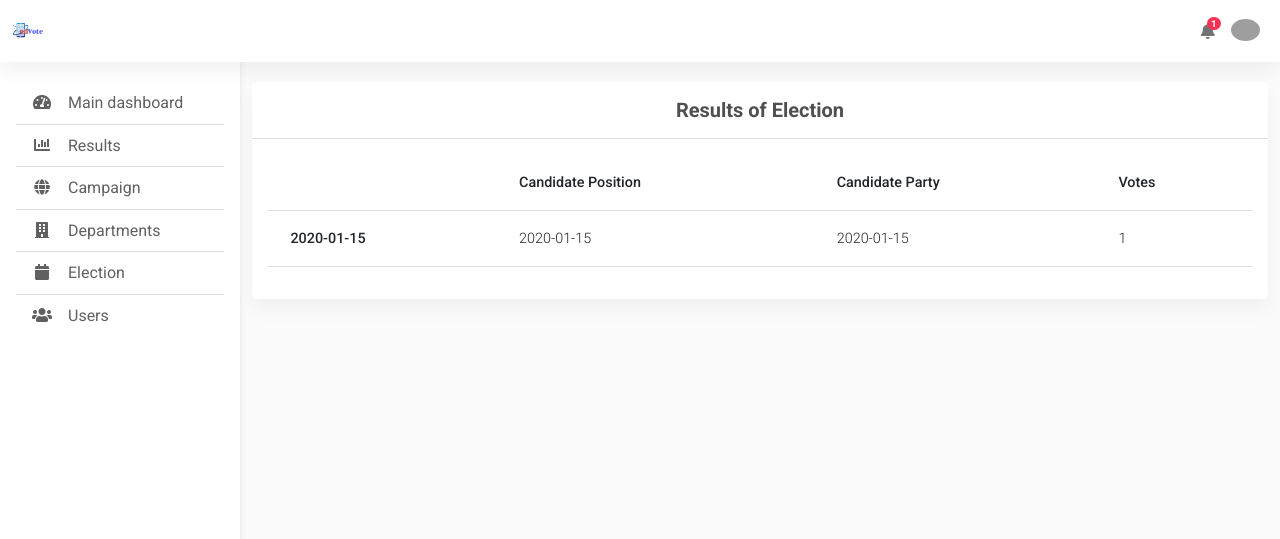
After one commit to kentkentj/edVote-Web-admin, a PHP site: page /public/School-admin/viewelectionresult?electionid=1 in a window 1280 px wide. The commit adds this page. Shown: the top 539 px of the page. Run offline with PHP 8.4, Linux system fonts and the light colour scheme; tables that the repository leaves empty hold one stand-in row (values such as "Sample post"); some libraries are stand-ins or nearby versions; grey boxes are pictures that could not be loaded.

Commit message:
election results

```diff
--- a/public/School-admin/css/style.css
+++ b/public/School-admin/css/style.css
@@ -112,3 +112,6 @@ element.style {
 .bg-linkedin {
     background-color: #0976b4!important;
 }
+
+
+/**fff*/
--- /dev/null
+++ b/public/School-admin/viewelectionresult.php
@@ -0,0 +1,71 @@
+
+<?php
+/** * Use an HTML form to edit an entry in the * users table. * */
+require "../../config.php";
+require "../../common.php";
+
+if (isset($_GET['electionid']))
+{
+    try{
+
+        $connection=new PDO($dsn, $username, $password, $options);
+        $id = $_GET['electionid'];
+        $sql="SELECT COUNT(voters_vote_id) AS 'votes', candidate_name, candidate_position,candidate_party ,position_id FROM balot_counting_table WHERE election_id = :electionid GROUP BY candidate_position ORDER BY position_id";
+
+        $statement = $connection->prepare($sql);
+        $statement->bindValue(':electionid', $id);
+        $statement->execute();
+        $result = $statement->fetchAll();
+
+    } catch(PDOException $error){
+        echo $sql . "<br>" . $error->getMessage();
+    }
+}
+else
+{
+    echo "Something went wrong!";
+    exit;
+} ?>
+<?php include 'templates/header.php' ?>
+<!--Main layout-->
+<main style="margin-top: 58px">
+    <div class="container pt-4">
+      <!--Section: Sales Performance KPIs-->
+      <section class="mb-4">
+        <div class="card">
+          <div class="card-header text-center py-3">
+            <h5 class="mb-0 text-center">
+              <strong>Results of Election</strong>
+            </h5>
+          </div>
+          <div class="card-body">
+            <div class="table-responsive">
+              <table class="table table-hover text-nowrap">
+                <thead>
+                  <tr>
+                    <th scope="col"></th>
+                    <th scope="col">Candidate Position</th>
+                    <th scope="col">Candidate Party</th>
+                    <th scope="col">Votes</th>
+                  </tr>
+                </thead>
+                <tbody>
+                <?php foreach ($result as $row) : ?>
+                  <tr>
+                    <th scope="row"><?php echo escape($row["candidate_name"]); ?></th>
+                    <td><?php echo escape($row["candidate_position"]); ?></td>
+                    <td><?php echo escape($row["candidate_party"]); ?></td>
+                    <td><?php echo escape($row["votes"]); ?></td>
+                  </tr>
+                <?php endforeach; ?>
+                </tbody>
+              </table>
+            </div>
+          </div>
+        </div>
+      </section>
+      <!--Section: Sales Performance KPIs-->
+    </div>
+  </main>
+  <!--Main layout-->
+<?php include 'templates/footer.php' ?>
```
Also changed, not shown: public/School-admin/results.php (+32 -3 lines).
